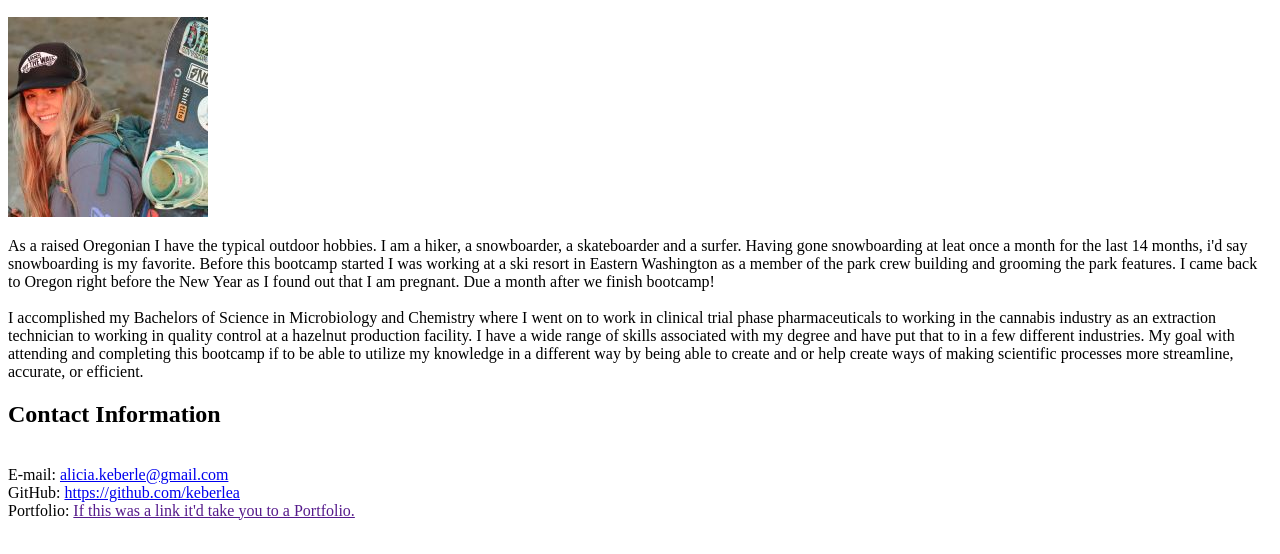
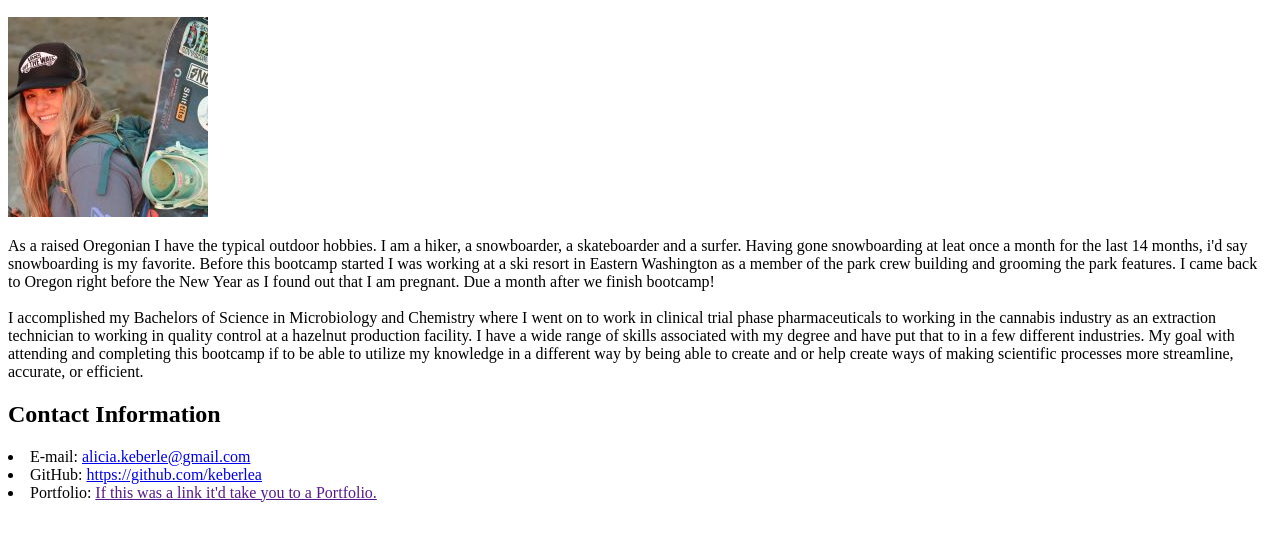
Before and after one commit to keberlea/student-bio, a plain HTML site: page index.html in a window 1280 px wide. Shown: the part 110-664 px from the top of the page. Drawn offline with Linux system fonts and the light colour scheme; files whose address does not match are found by name.

Commit message:
fixed class attributes

```diff
--- a/index.html
+++ b/index.html
@@ -4,9 +4,7 @@
         <meta charset="UTF-8">
         <meta hhtp-equiv="X-UA-Compatible" content="IE=edge">
         <meta name="viewpoint" content="width=device-width, initial-scale=1.0">
-
         <title>Student Biography</title>
-
 
     </head>
 
@@ -37,9 +35,9 @@
 
             <section class="lesson" id="contact-info-section"></section>
                 <h2>Contact Information</h2>
-                <br>E-mail: <a href="alicia.keberle@g-mail.com" class="email">alicia.keberle@gmail.com</a>
-                <br>GitHub: <a href="https://github.com/keberlea" class="github">https://github.com/keberlea</a>
-                <br>Portfolio: <a href="" class="github">If this was a link it'd take you to a Portfolio.</a>
+                <li class="email">E-mail: <a href="alicia.keberle@g-mail.com">alicia.keberle@gmail.com</a></li>
+                <li class="github">GitHub: <a href="https://github.com/keberlea">https://github.com/keberlea</a></li>
+                <li class="portfolio">Portfolio: <a href="">If this was a link it'd take you to a Portfolio.</a></li>
             </section>
 
 
```
